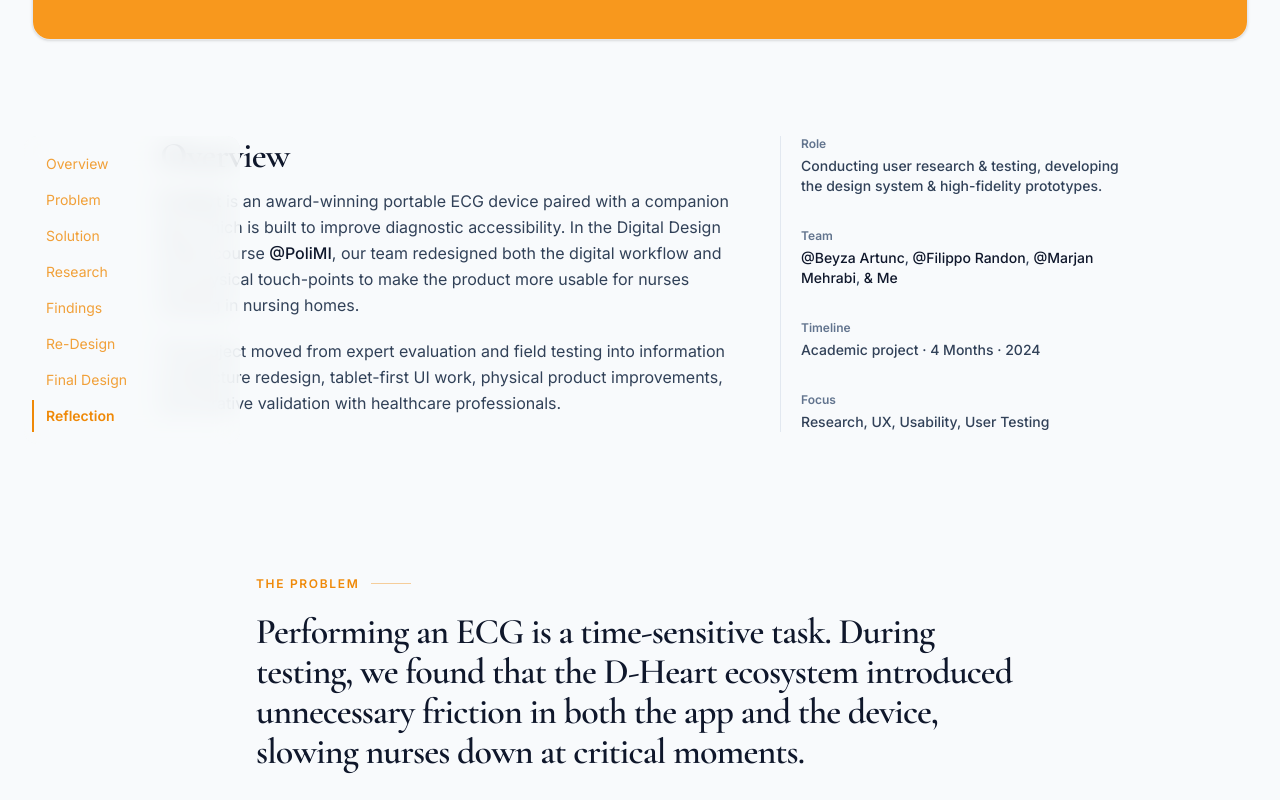
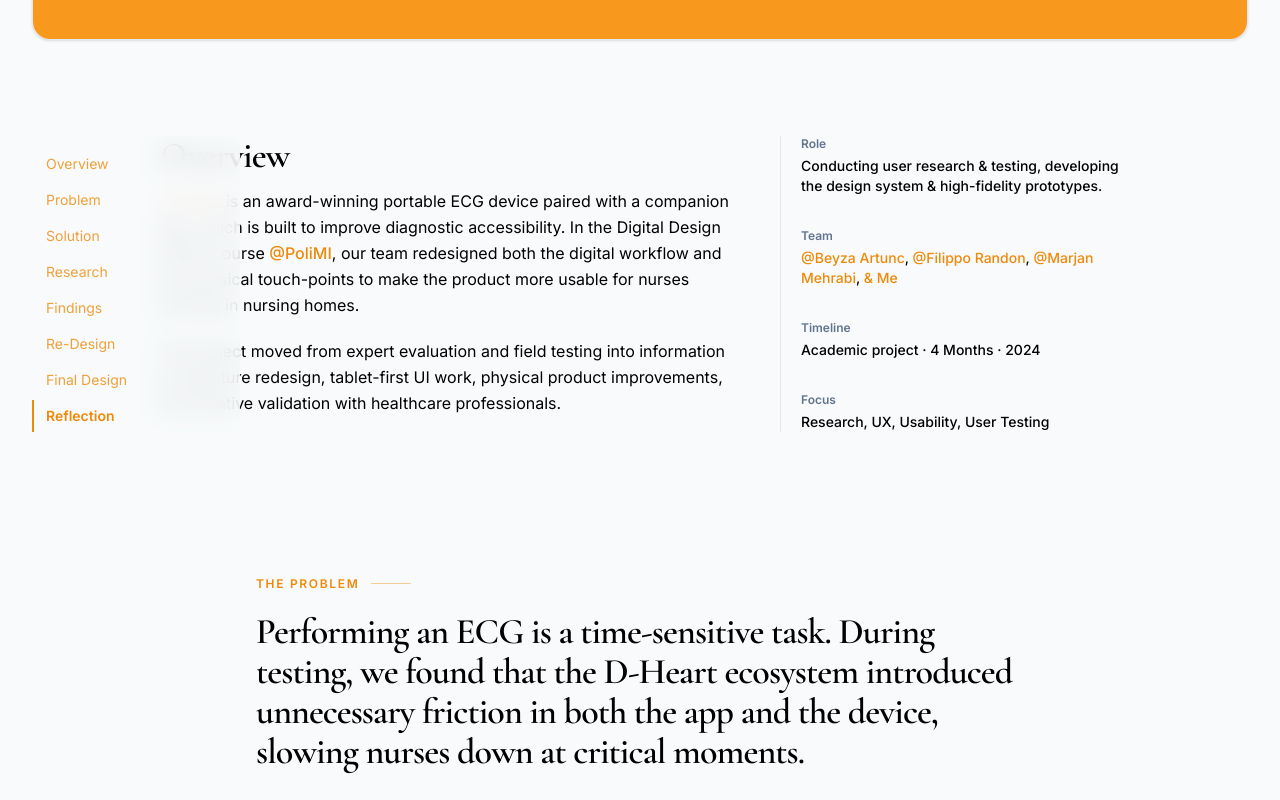
Before and after one commit to shkyb/shkyb.github.io, a React (Vite) app: page /projects/d-heart in a window 1280 px wide. Shown: the part 960-1760 px from the top of the page. Built offline with nearby package versions, Linux system fonts and the light colour scheme.

Commit message:
prose fix, spacing layout added

```diff
--- /dev/null
+++ b/src/components/case/layout/spacing.js
@@ -0,0 +1,10 @@
+export const sp = {
+  // After a SectionHeading, before the first content block
+  sectionToContent: "mt-8 md:mt-10",
+
+  // Between sibling content blocks (e.g. Figure → Figure, ProcessStep → ProcessStep)
+  itemToItem: "mt-6 md:mt-8",
+
+  // Before a new SectionHeading that follows content
+  contentToSection: "mt-16 md:mt-24",
+}
--- a/src/global.css
+++ b/src/global.css
@@ -126,12 +126,13 @@
   body {
     @apply bg-background text-foreground font-sans;
     }
-  .prose {
-    --tw-prose-body: var(--project-foreground, var(--foreground));
-    --tw-prose-headings: var(--project-foreground, var(--foreground));
-    --tw-prose-bold: var(--project-foreground, var(--foreground));
-    --tw-prose-links: var(--project-kicker, var(--project-primary, var(--foreground)));
-  }
+}
+
+.prose {
+  --tw-prose-body: var(--project-foreground, var(--foreground));
+  --tw-prose-headings: var(--project-foreground, var(--foreground));
+  --tw-prose-bold: var(--project-foreground, var(--foreground));
+  --tw-prose-links: var(--project-kicker, var(--project-primary, var(--foreground)));
 }
 
 html {
```
